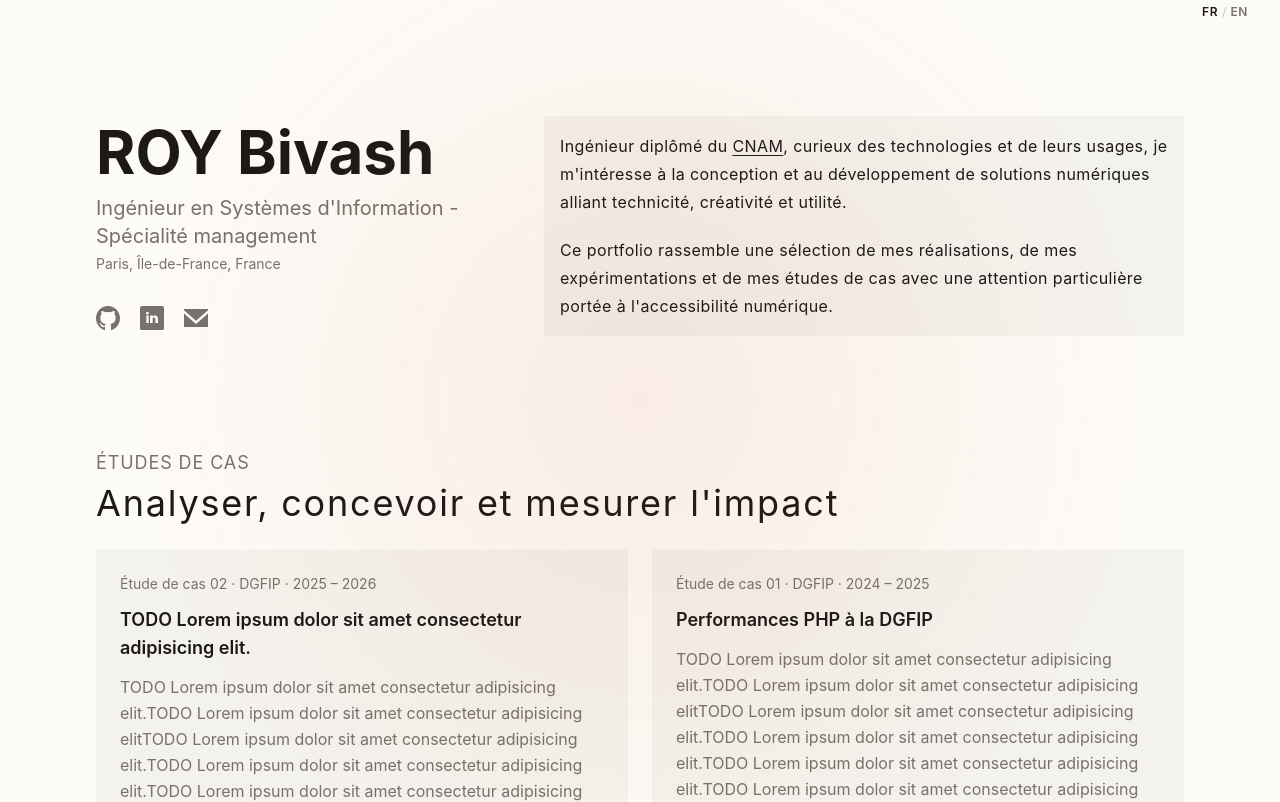
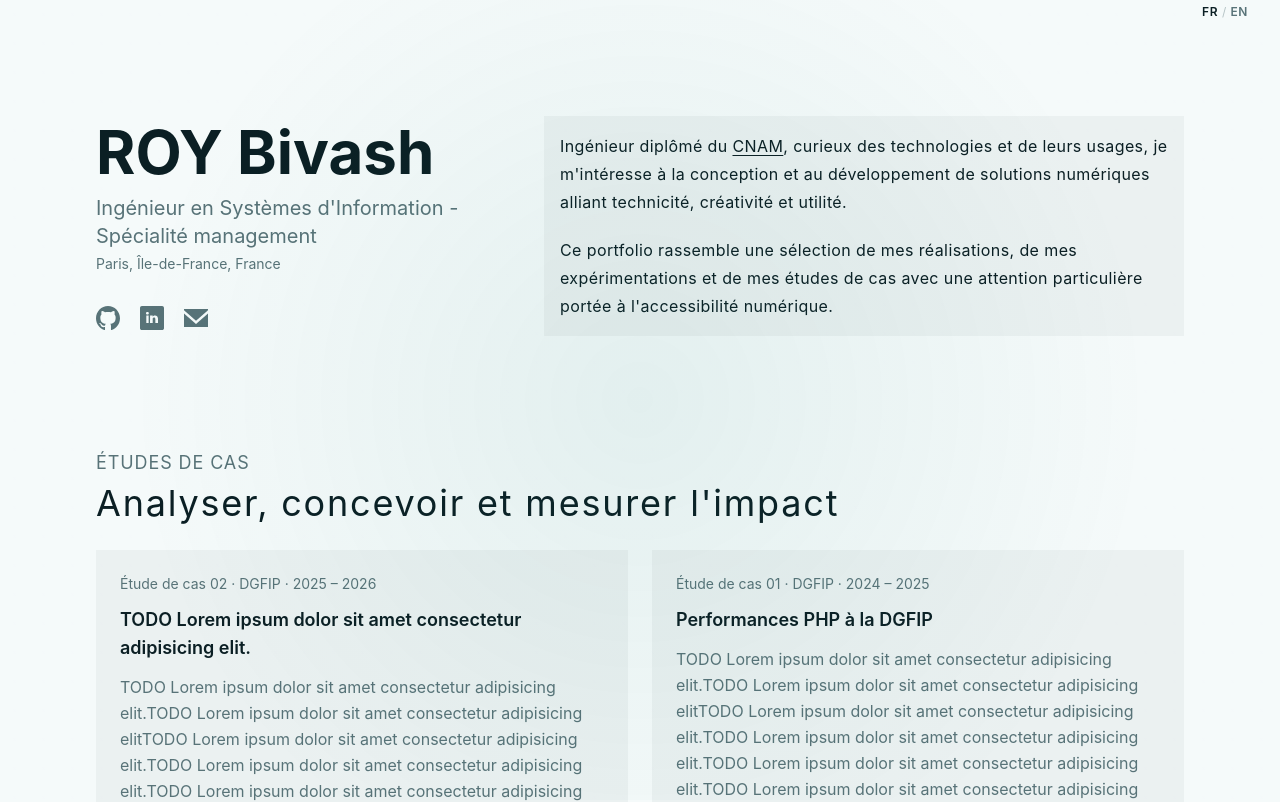
Before and after one commit to Roy-Bivash/portfolio-v3, a React (Vite) app: page / in a window 1280 px wide. Shown: the top 802 px of the page. Built offline with nearby package versions, Linux system fonts and the light colour scheme.

Commit message:
color change

```diff
--- a/src/components/lightEffect/LightEffect.tsx
+++ b/src/components/lightEffect/LightEffect.tsx
@@ -18,7 +18,7 @@ export function LightEffect() {
         <div
             ref={ref}
             className="pointer-events-none fixed inset-0 z-50"
-            style={{ background: "radial-gradient(600px at var(--x, 50%) var(--y, 50%), rgb(194 65 12 / 0.08), transparent 85%)" }}
+            style={{ background: "radial-gradient(600px at var(--x, 50%) var(--y, 50%), rgba(15 118 110 / 0.08), transparent 85%)" }}
         />
     );
 }
--- a/src/css/index.css
+++ b/src/css/index.css
@@ -11,14 +11,24 @@
     --color-secondary-background: rgba(161, 161, 161, 0.13);
 } */
 
-@theme {
-    --color-primary-text: #1C1917;         /* stone-900 */
-    --color-secondary-text: #78716C;       /* stone-500 */
+/* @theme {
+    --color-primary-text: #1C1917;
+    --color-secondary-text: #78716C;
     --color-background-text: rgba(120, 113, 108, 0.75);
-    --color-background: #FDFBF7;           /* blanc chaud */
-    --color-accent-text: #C2410C;          /* orange-700 */
+    --color-background: #FDFBF7;
+    --color-accent-text: #C2410C;
     --color-accent-background: rgba(194, 65, 12, 0.10);
     --color-secondary-background: rgba(28, 25, 23, 0.04);
+} */
+
+@theme {
+    --color-primary-text: #0B1F24;
+    --color-secondary-text: #587378;
+    --color-background-text: rgba(88, 115, 120, 0.75);
+    --color-background: #F5FAFA;
+    --color-accent-text: #0F766E;
+    --color-accent-background: rgba(15, 118, 110, 0.10);
+    --color-secondary-background: rgba(11, 31, 36, 0.04);
 }
 
 html {
@@ -37,6 +47,6 @@ body {
 
 /* Color of the text selection */
 *::selection {
-  color: black;
-  background-color: rgb(196, 222, 255);
+    color: black;
+    background-color: rgb(196, 222, 255);
 }
```
